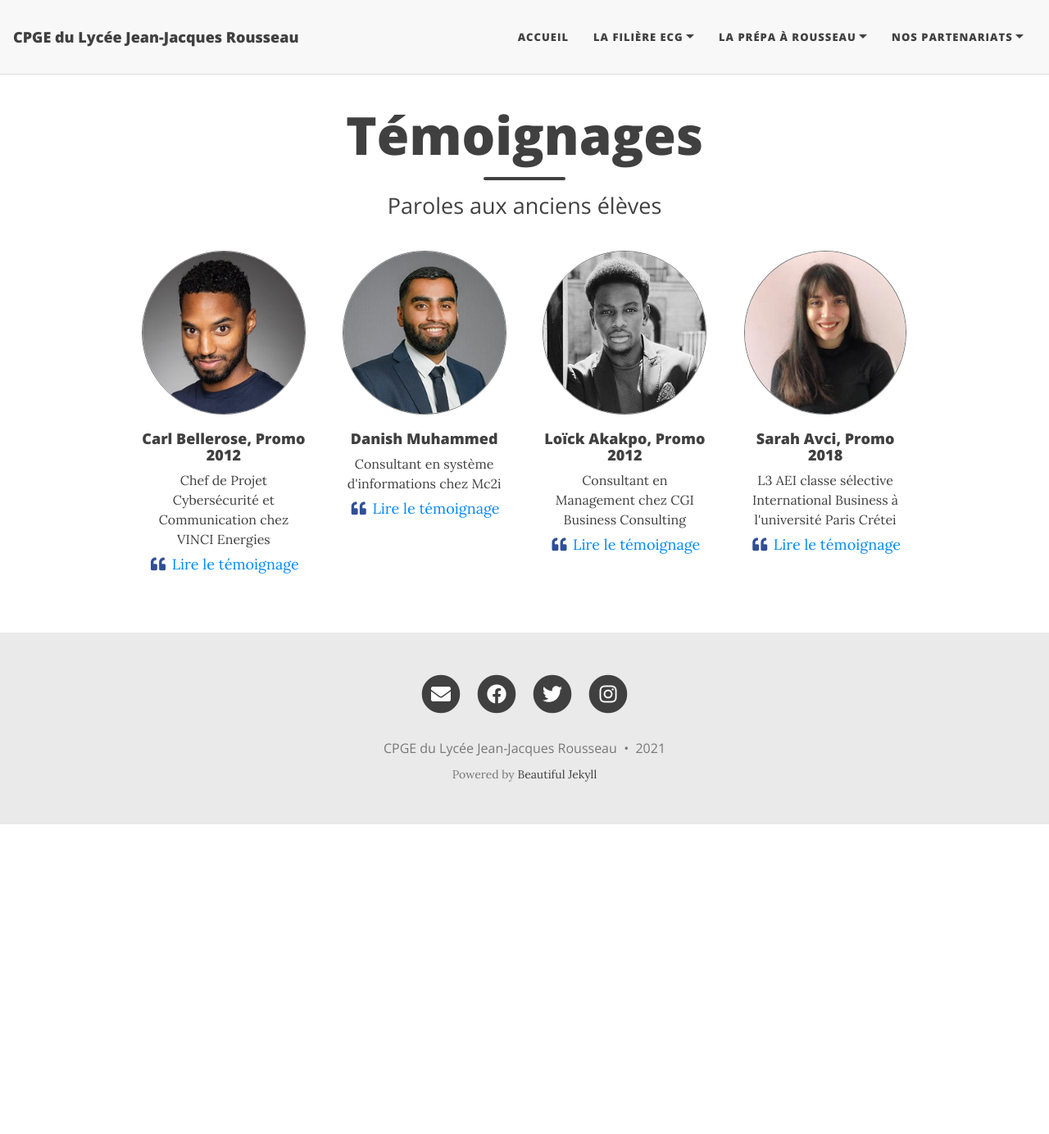
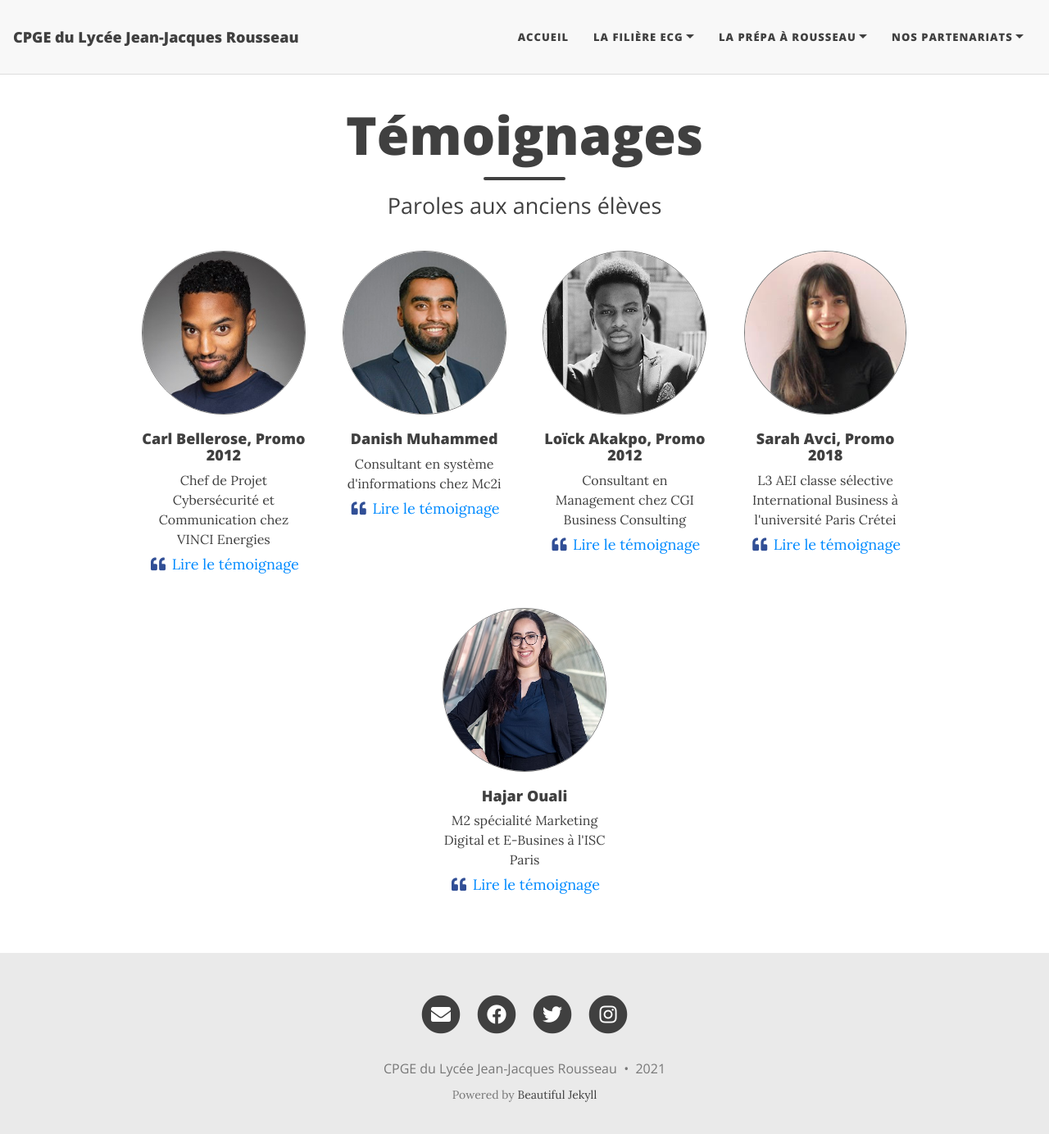
Before and after one commit to cpgesarcelles/cpgesarcelles.github.io, a Jekyll site: the page built from temoignages.md, in a window 1280 px wide and 1397 px high. Shown: the top 1384 px of the window at 82% size. Built offline with Jekyll 4.4.1, drawn with Linux system fonts in a browser that asks for light colours; nearby versions of some CDN libraries.

Commit message:
Update temoignages.md

```diff
--- a/temoignages.md
+++ b/temoignages.md
@@ -18,6 +18,10 @@ eleves:
     img: /assets/img/avci.png
     desc:  L3 AEI classe sélective International Business à l'université Paris Crétei
     temoignage: /Temoignages/avci
+  - name: Hajar Ouali
+    img: /assets/img/ouali.jpg
+    desc:   M2 spécialité Marketing Digital et E-Busines à l'ISC Paris
+    temoignage: /Temoignages/ouali
 ---
 
 {% include list-circles.html items=page.eleves %}
```
